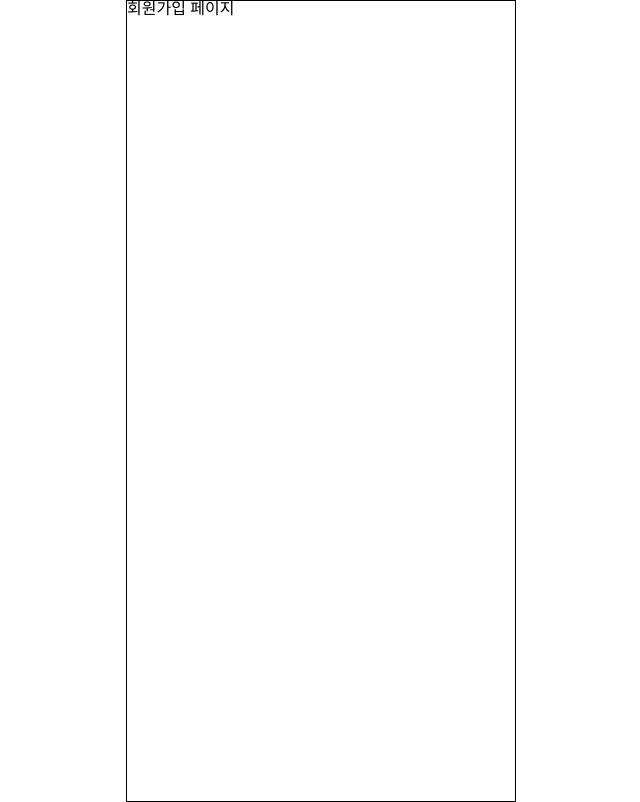
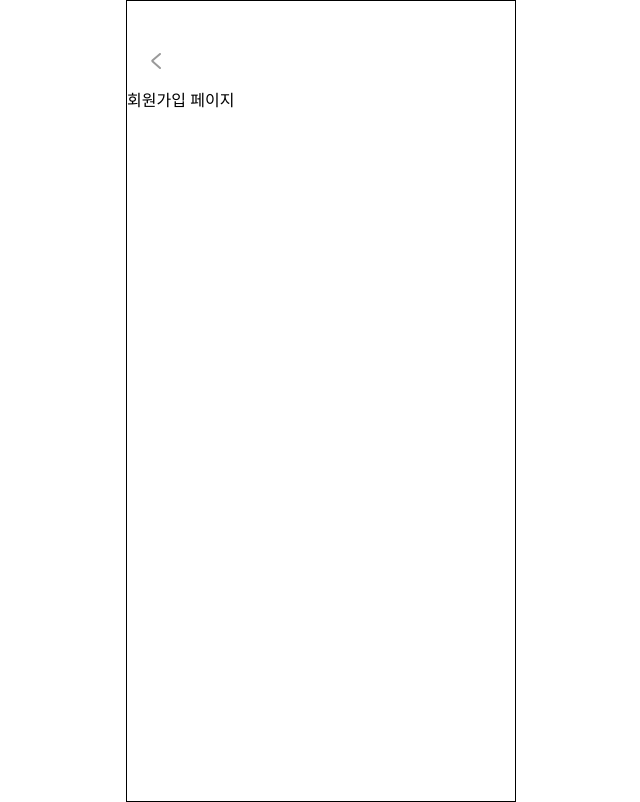
Before and after one commit to HotKeTok/HotKeTok-FE, a React (Vite) app: page /signUp in a window 1280 px wide. Shown: the whole page, without its empty margins (319-959 px from the left). Built offline with nearby package versions, Linux system fonts and the light colour scheme.

Commit message:
feat: TopBar 컴포넌트 구현

```diff
--- /dev/null
+++ b/src/components/common/TopBar.jsx
@@ -0,0 +1,34 @@
+import React from 'react';
+import styled from 'styled-components';
+import BackButton from '../../assets/common/BackButton.svg';
+import { color, typo } from '../../styles/tokens';
+import { Row } from '../../styles/flex';
+import { useNavigate } from 'react-router-dom';
+
+export default function TopBar({ title }) {
+  const nav = useNavigate();
+
+  const moveBack = () => {
+    nav(-1);
+  };
+
+  return (
+    <Container>
+      <Row $justify="space-between" style={{ padding: '0px 24px 24px 24px' }}>
+        <img src={BackButton} onClick={moveBack} style={{ cursor: 'pointer' }} alt="뒤로가기버튼" />
+        <Title>{title}</Title>
+        <div style={{ width: '8px', height: '14px' }} />
+      </Row>
+    </Container>
+  );
+}
+
+const Container = styled.div`
+  width: 100%;
+  padding-top: 52px;
+`;
+
+const Title = styled.div`
+  ${typo('subtitle1')}
+  color : ${color('grayscale.800')}
+`;
--- a/src/templates/SignUpTemplate.jsx
+++ b/src/templates/SignUpTemplate.jsx
@@ -1,5 +1,11 @@
 import React from 'react';
+import TopBar from '../components/common/TopBar';
 
 export default function SignUp() {
-  return <div>회원가입 페이지</div>;
+  return (
+    <div>
+      <TopBar />
+      회원가입 페이지
+    </div>
+  );
 }
```
Also changed, not shown: src/assets/common/BackButton.svg (added).
